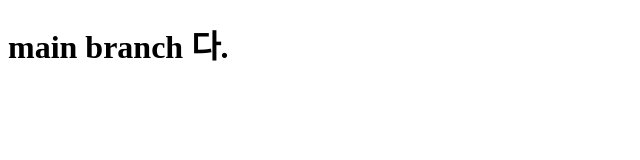
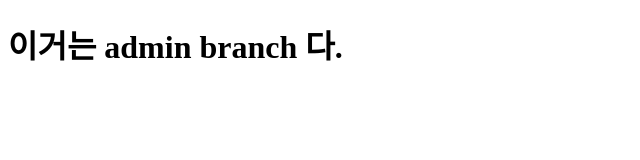
Before and after one commit to ikjunoob/sample-test, a plain HTML site: page index.html in a window 1280 px wide. Shown: the whole page, without its empty margins (0-640 px from the left). Drawn offline with Linux system fonts and the light colour scheme.

Commit message:
Update index.html
바꿨다

```diff
--- a/index.html
+++ b/index.html
@@ -8,7 +8,7 @@
 </head>
 
 <body>
-    <h1>main branch 다.</h1>
+    <h1>이거는 admin branch 다.</h1>
 </body>
 
 </html>
```
